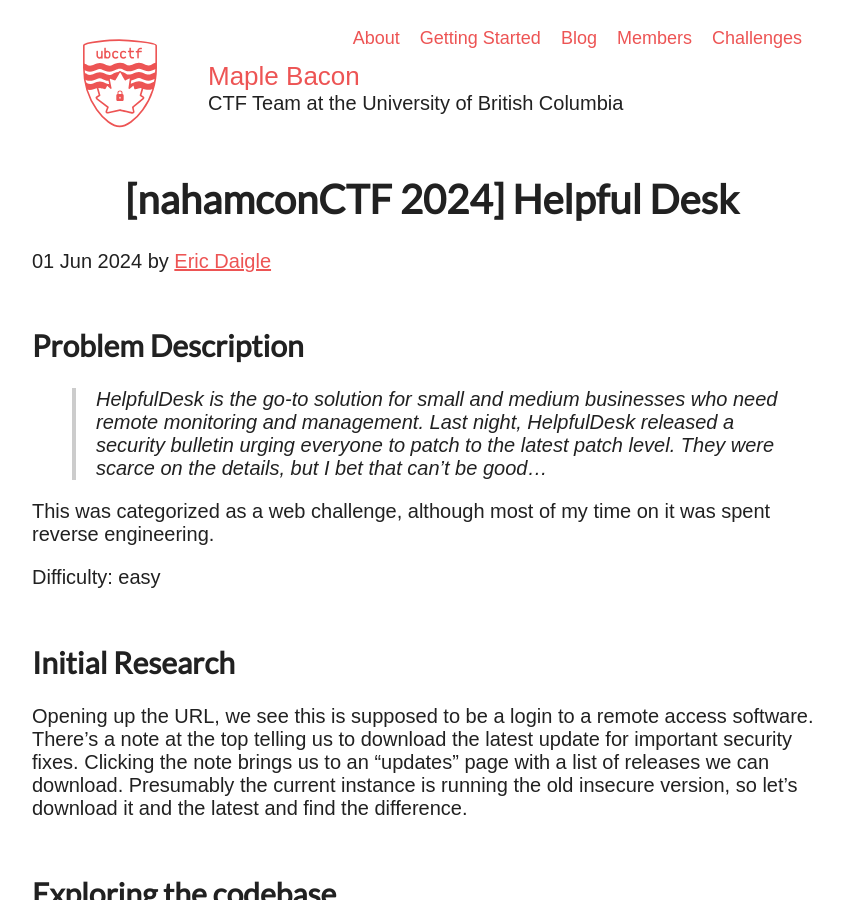
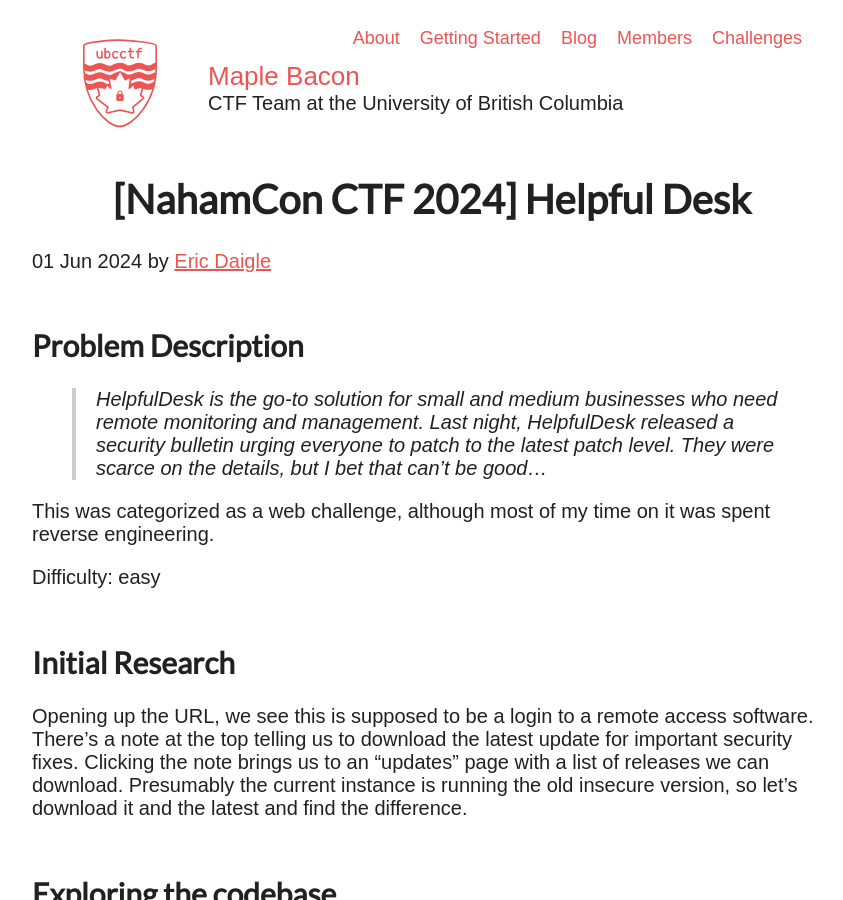
Before and after one commit to ubcctf/ubcctf.github.io, a Jekyll site: the page built from _posts/2024-06-01-nahamconctf-helpfuldesk.md, in a window 1280 px wide and 900 px high. Shown: the whole window, without its empty margins (208-1051 px from the left). Built offline with Jekyll 4.4.1, drawn with Linux system fonts in a browser that asks for light colours; nearby versions of some CDN libraries; some web fonts are replaced.

Commit message:
Update title

```diff
--- a/_posts/2024-06-01-nahamconctf-helpfuldesk.md
+++ b/_posts/2024-06-01-nahamconctf-helpfuldesk.md
@@ -1,6 +1,6 @@
 ---
 layout: post
-title: "[nahamconCTF 2024] Helpful Desk"
+title: "[NahamCon CTF 2024] Helpful Desk"
 author: edaigle
 ---
 
```
